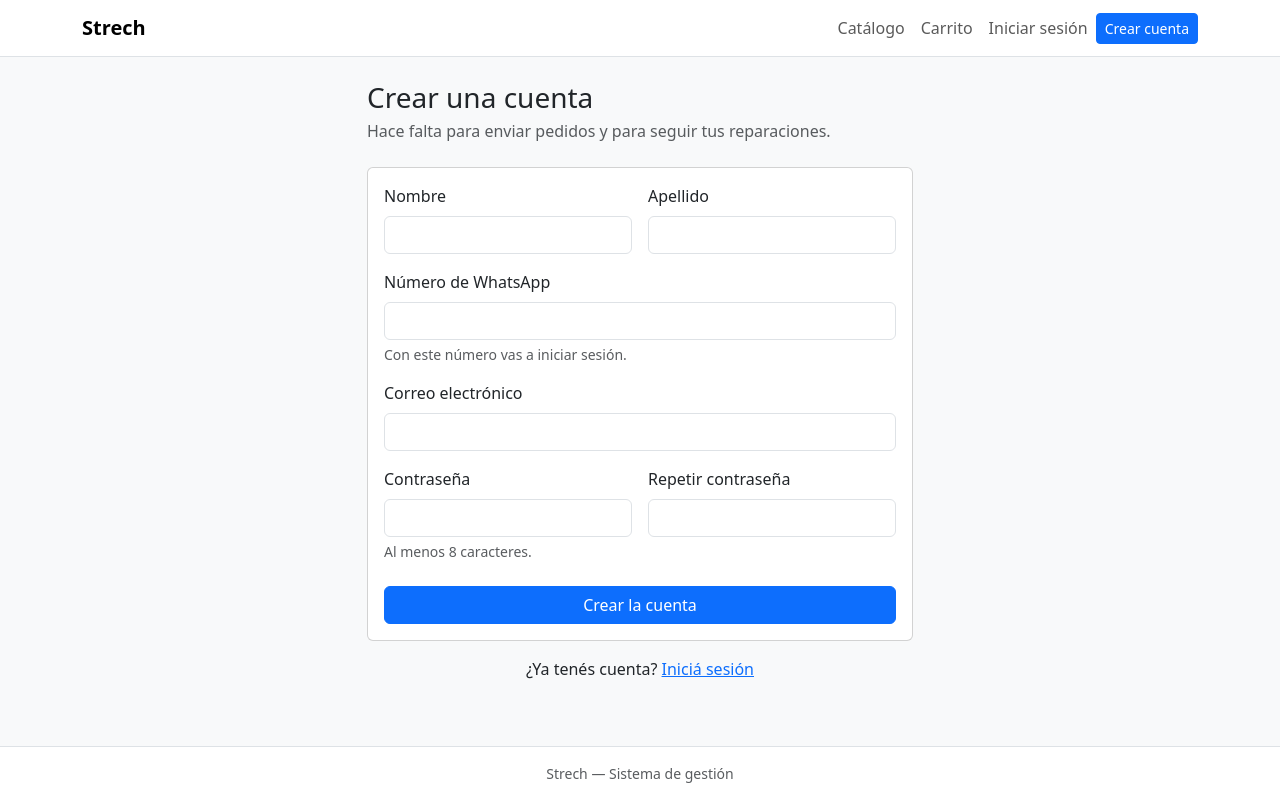
After one commit to bonanno05/strech, a Django app: page /cuenta/registro/ in a window 1280 px wide. The commit adds this page. Run offline with Django 5.2, Linux system fonts and the light colour scheme.

Commit message:
Registro e inicio de sesion del cliente, con contrasena cifrada

```diff
--- a/config/settings.py
+++ b/config/settings.py
@@ -66,6 +66,7 @@ TEMPLATES = [
                 'django.template.context_processors.request',
                 'django.contrib.auth.context_processors.auth',
                 'django.contrib.messages.context_processors.messages',
+                'gestion.views.datos_del_cliente',
             ],
         },
     },
--- a/gestion/routes.py
+++ b/gestion/routes.py
@@ -10,4 +10,8 @@ urlpatterns = [
     path('carrito/agregar/<int:producto_id>/', views.agregar_al_carrito, name='agregar_al_carrito'),
     path('carrito/actualizar/<int:producto_id>/', views.actualizar_carrito, name='actualizar_carrito'),
     path('carrito/quitar/<int:producto_id>/', views.quitar_del_carrito, name='quitar_del_carrito'),
+
+    path('cuenta/registro/', views.registro, name='registro'),
+    path('cuenta/ingresar/', views.ingresar, name='ingresar'),
+    path('cuenta/salir/', views.salir, name='salir'),
 ]
--- a/gestion/templates/base.html
+++ b/gestion/templates/base.html
@@ -18,13 +18,36 @@
             <span class="navbar-toggler-icon"></span>
         </button>
         <div class="collapse navbar-collapse" id="menu">
-            <ul class="navbar-nav ms-auto">
+            <ul class="navbar-nav ms-auto align-items-lg-center">
                 <li class="nav-item">
                     <a class="nav-link" href="{% url 'catalogo' %}">Catálogo</a>
                 </li>
                 <li class="nav-item">
                     <a class="nav-link" href="{% url 'carrito' %}">Carrito</a>
                 </li>
+
+                {% if cliente %}
+                    <li class="nav-item">
+                        <span class="nav-link text-body-secondary">{{ cliente }}</span>
+                    </li>
+                    <li class="nav-item">
+                        <form method="post" action="{% url 'salir' %}" class="d-inline">
+                            {% csrf_token %}
+                            <button type="submit" class="btn btn-sm btn-outline-secondary">
+                                Salir
+                            </button>
+                        </form>
+                    </li>
+                {% else %}
+                    <li class="nav-item">
+                        <a class="nav-link" href="{% url 'ingresar' %}">Iniciar sesión</a>
+                    </li>
+                    <li class="nav-item">
+                        <a class="btn btn-sm btn-primary" href="{% url 'registro' %}">
+                            Crear cuenta
+                        </a>
+                    </li>
+                {% endif %}
             </ul>
         </div>
     </div>
--- /dev/null
+++ b/gestion/templates/cuenta/registro.html
@@ -0,0 +1,84 @@
+{% extends 'base.html' %}
+
+{% block titulo %}Crear cuenta — Strech{% endblock %}
+
+{% block contenido %}
+
+<div class="row justify-content-center">
+    <div class="col-12 col-md-8 col-lg-6">
+
+        <h1 class="h3 mb-1">Crear una cuenta</h1>
+        <p class="text-body-secondary mb-4">
+            Hace falta para enviar pedidos y para seguir tus reparaciones.
+        </p>
+
+        {% if errores %}
+            <div class="alert alert-danger">
+                <ul class="mb-0 ps-3">
+                    {% for error in errores %}
+                        <li>{{ error }}</li>
+                    {% endfor %}
+                </ul>
+            </div>
+        {% endif %}
+
+        <form method="post" action="{% url 'registro' %}" class="card">
+            {% csrf_token %}
+            <div class="card-body">
+
+                <div class="row g-3">
+                    <div class="col-12 col-sm-6">
+                        <label for="nombre" class="form-label">Nombre</label>
+                        <input type="text" id="nombre" name="nombre" value="{{ nombre }}"
+                               class="form-control" maxlength="50" required>
+                    </div>
+
+                    <div class="col-12 col-sm-6">
+                        <label for="apellido" class="form-label">Apellido</label>
+                        <input type="text" id="apellido" name="apellido" value="{{ apellido }}"
+                               class="form-control" maxlength="50" required>
+                    </div>
+
+                    <div class="col-12">
+                        <label for="whatsapp" class="form-label">Número de WhatsApp</label>
+                        <input type="tel" id="whatsapp" name="whatsapp" value="{{ whatsapp }}"
+                               class="form-control" maxlength="20" required>
+                        <div class="form-text">Con este número vas a iniciar sesión.</div>
+                    </div>
+
+                    <div class="col-12">
+                        <label for="correo" class="form-label">Correo electrónico</label>
+                        <input type="email" id="correo" name="correo" value="{{ correo }}"
+                               class="form-control" maxlength="100" required>
+                    </div>
+
+                    <div class="col-12 col-sm-6">
+                        <label for="contrasena" class="form-label">Contraseña</label>
+                        <input type="password" id="contrasena" name="contrasena"
+                               class="form-control" minlength="8" required>
+                        <div class="form-text">Al menos 8 caracteres.</div>
+                    </div>
+
+                    <div class="col-12 col-sm-6">
+                        <label for="repetir_contrasena" class="form-label">Repetir contraseña</label>
+                        <input type="password" id="repetir_contrasena" name="repetir_contrasena"
+                               class="form-control" minlength="8" required>
+                    </div>
+                </div>
+
+                <div class="d-grid mt-4">
+                    <button type="submit" class="btn btn-primary">Crear la cuenta</button>
+                </div>
+
+            </div>
+        </form>
+
+        <p class="text-center mt-3 mb-0">
+            ¿Ya tenés cuenta?
+            <a href="{% url 'ingresar' %}">Iniciá sesión</a>
+        </p>
+
+    </div>
+</div>
+
+{% endblock %}
--- a/gestion/views.py
+++ b/gestion/views.py
@@ -1,9 +1,10 @@
 from decimal import Decimal
 
 from django.contrib import messages
+from django.contrib.auth.hashers import check_password, make_password
 from django.shortcuts import get_object_or_404, redirect, render
 
-from .models import Categoria, Producto
+from .models import Categoria, Cliente, Producto
 
 
 # El carrito se guarda en la sesion del navegador, no en la base de datos.
@@ -11,6 +12,32 @@ from .models import Categoria, Producto
 # Es un diccionario donde la clave es el id del producto (como texto, porque
 # la sesion solo admite texto) y el valor es la cantidad.
 CLAVE_CARRITO = 'carrito'
+
+# En la sesion tambien se guarda que cliente inicio sesion. Se guarda solo el
+# id: los datos se vuelven a buscar en cada peticion, asi que si la cuenta se
+# desactiva deja de funcionar enseguida.
+CLAVE_CLIENTE = 'cliente_id'
+
+
+def cliente_actual(request):
+    """Devuelve el Cliente que inicio sesion, o None si no hay nadie."""
+    cliente_id = request.session.get(CLAVE_CLIENTE)
+    if cliente_id is None:
+        return None
+
+    cliente = Cliente.objects.filter(pk=cliente_id, activo=True).first()
+    return cliente
+
+
+def datos_del_cliente(request):
+    """Deja el cliente disponible en todas las plantillas, sin pasarlo a mano.
+
+    Se registra en settings.py, dentro de context_processors.
+    """
+    datos = {
+        'cliente': cliente_actual(request),
+    }
+    return datos
 
 
 def leer_carrito(request):
@@ -211,3 +238,114 @@ def quitar_del_carrito(request, producto_id):
 
     messages.success(request, 'Se quitó el producto del carrito.')
     return redirect('carrito')
+
+
+def registro(request):
+    if cliente_actual(request) is not None:
+        return redirect('catalogo')
+
+    if request.method != 'POST':
+        return render(request, 'cuenta/registro.html', {})
+
+    nombre = request.POST.get('nombre', '').strip()
+    apellido = request.POST.get('apellido', '').strip()
+    whatsapp = request.POST.get('whatsapp', '').strip()
+    correo = request.POST.get('correo', '').strip()
+    contrasena = request.POST.get('contrasena', '')
+    repetir_contrasena = request.POST.get('repetir_contrasena', '')
+
+    errores = []
+
+    if nombre == '':
+        errores.append('Falta el nombre.')
+
+    if apellido == '':
+        errores.append('Falta el apellido.')
+
+    if whatsapp == '':
+        errores.append('Falta el número de WhatsApp.')
+    else:
+        ya_existe = Cliente.objects.filter(whatsapp=whatsapp).exists()
+        if ya_existe:
+            errores.append('Ya hay una cuenta registrada con ese número.')
+
+    if correo == '':
+        errores.append('Falta el correo electrónico.')
+
+    if len(contrasena) < 8:
+        errores.append('La contraseña necesita al menos 8 caracteres.')
+
+    if contrasena != repetir_contrasena:
+        errores.append('Las dos contraseñas no coinciden.')
+
+    if errores:
+        # Se devuelven los valores escritos para no obligar a cargarlos de nuevo.
+        # La contrasena no se devuelve nunca.
+        datos = {
+            'errores': errores,
+            'nombre': nombre,
+            'apellido': apellido,
+            'whatsapp': whatsapp,
+            'correo': correo,
+        }
+        return render(request, 'cuenta/registro.html', datos)
+
+    cliente = Cliente()
+    cliente.nombre = nombre
+    cliente.apellido = apellido
+    cliente.whatsapp = whatsapp
+    cliente.correo = correo
+    # make_password convierte la contrasena en un hash. Lo que se guarda no
+    # permite recuperar la contrasena original (RNF-13).
+    cliente.contrasena = make_password(contrasena)
+    cliente.save()
+
+    request.session[CLAVE_CLIENTE] = cliente.id
+
+    messages.success(request, 'Tu cuenta quedó creada.')
+    return redirect('catalogo')
+
+
+def ingresar(request):
+    if cliente_actual(request) is not None:
+        return redirect('catalogo')
+
+    if request.method != 'POST':
+        return render(request, 'cuenta/ingresar.html', {})
+
+    whatsapp = request.POST.get('whatsapp', '').strip()
+    contrasena = request.POST.get('contrasena', '')
+
+    cliente = Cliente.objects.filter(whatsapp=whatsapp, activo=True).first()
+
+    # Se responde lo mismo si el numero no existe, si la cuenta no tiene
+    # contrasena o si la contrasena esta mal. Asi nadie puede averiguar que
+    # numeros tienen cuenta probando de a uno.
+    contrasena_correcta = False
+    if cliente is not None and cliente.contrasena:
+        contrasena_correcta = check_password(contrasena, cliente.contrasena)
+
+    if not contrasena_correcta:
+        datos = {
+            'error': 'El número o la contraseña no son correctos.',
+            'whatsapp': whatsapp,
+        }
+        return render(request, 'cuenta/ingresar.html', datos)
+
+    # Al iniciar sesion se renueva el identificador de sesion, para que un
+    # identificador capturado antes no sirva despues. El contenido se conserva,
+    # asi que el carrito armado sin cuenta no se pierde.
+    request.session.cycle_key()
+    request.session[CLAVE_CLIENTE] = cliente.id
+
+    messages.success(request, 'Hola de nuevo, ' + cliente.nombre + '.')
+    return redirect('catalogo')
+
+
+def salir(request):
+    if request.method != 'POST':
+        return redirect('catalogo')
+
+    request.session.pop(CLAVE_CLIENTE, None)
+    messages.success(request, 'Cerraste la sesión.')
+    return redirect('catalogo')
```
Also changed, not shown: gestion/templates/cuenta/ingresar.html (added, +50 -0 lines).
